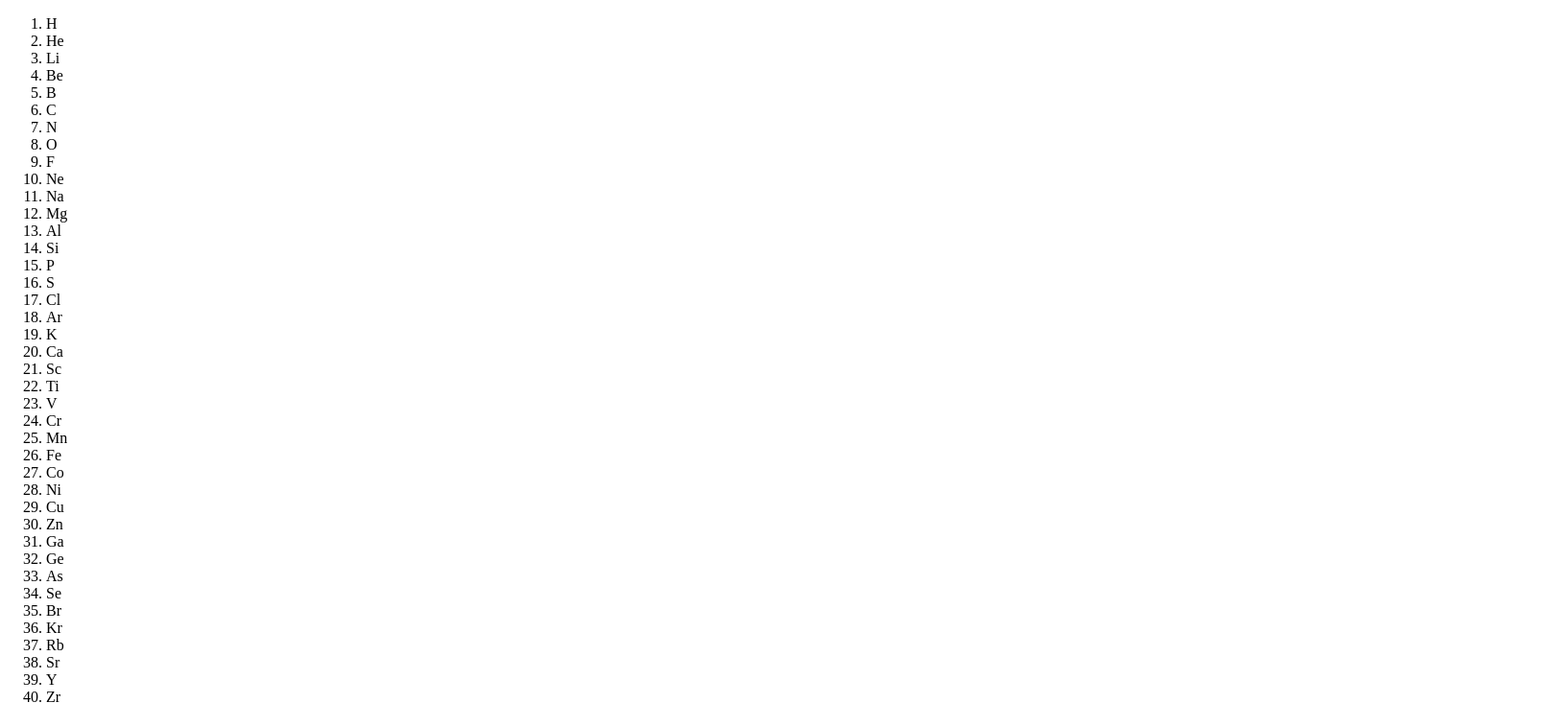
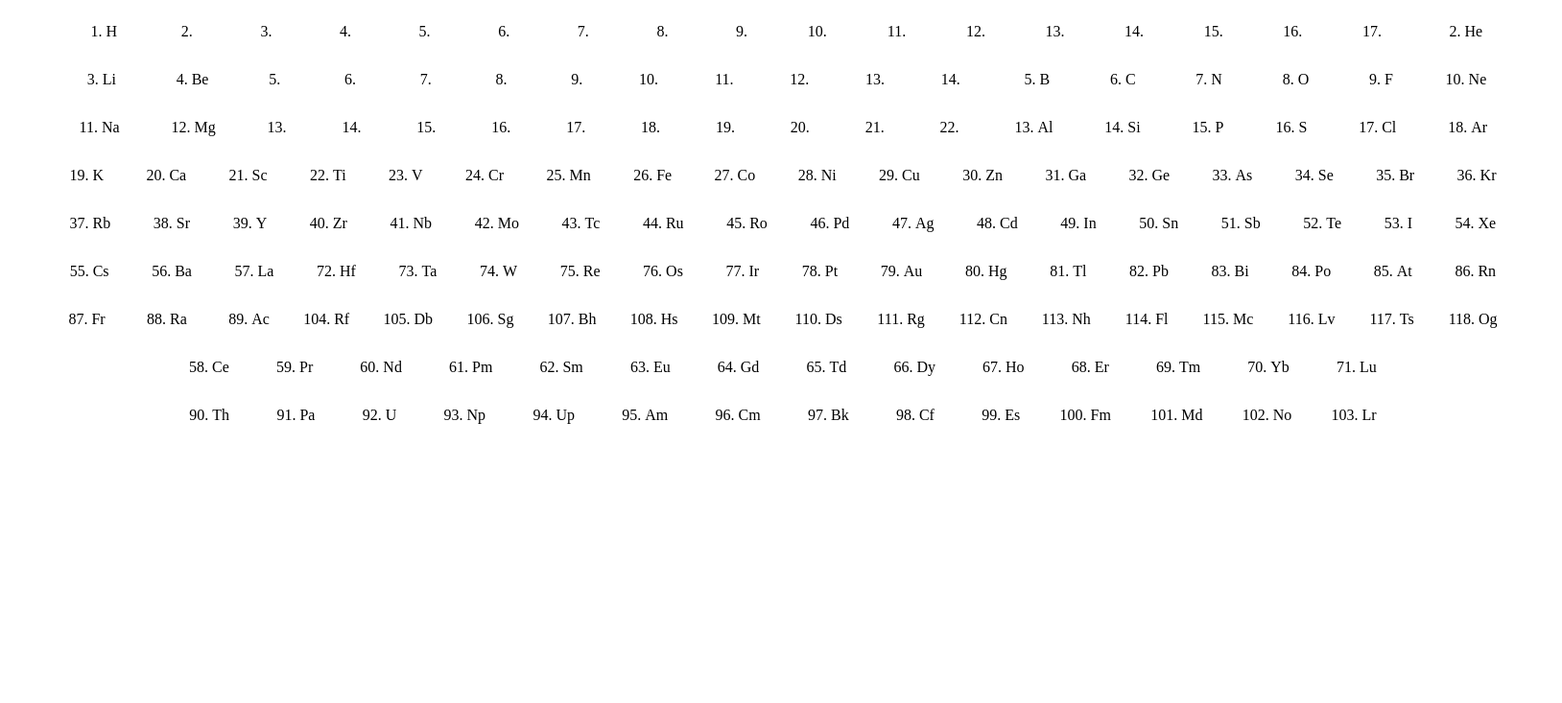
Before and after one commit to CarapaceonBear/periodic_table_challenge, a plain HTML site: page index.html in a window 1280 px wide. Shown: the top 733 px of the page at 96% size, 1628 px wide, since content can reach past the window. Drawn offline with Linux system fonts and the light colour scheme.

Commit message:
divided html into lists by row, applied universal styling

```diff
--- /dev/null
+++ b/Style/_element.scss
@@ -0,0 +1 @@
+@use "./variables" as *;
--- /dev/null
+++ b/Style/_mixins.scss
@@ -0,0 +1,8 @@
+@use "./variables" as *;
+
+@mixin rowStyling() {
+    display: flex;
+    justify-content: space-evenly;
+    align-items: center;
+    width: 100%;
+}
--- /dev/null
+++ b/Style/_table.scss
@@ -0,0 +1,58 @@
+@use "./variables" as *;
+@use "./mixins" as *;
+
+.table {
+    // display: grid;
+    // // grid-template-columns: repeat(18, 1fr);
+    // grid-template-columns: 100vw;
+    // grid-template-rows: repeat(9, 100px);
+    // gap: 10px;
+
+    // grid-template-areas:
+    // "row-1"
+    // "row-2"
+    // "row-3";
+
+    // &__row--1 {
+    //     grid-area: row-1;
+    // }
+    // &__row--2 {
+    //     grid-area: row-2;
+    // }
+
+    display: flex;
+    flex-direction: column;
+    justify-content: space-around;
+    align-items: center;
+    width: 1600px;
+
+    &__row--1 {
+        @include rowStyling();
+    }
+    &__row--2 {
+        @include rowStyling();
+    }
+    &__row--3 {
+        @include rowStyling
+    }
+    &__row--4 {
+        @include rowStyling();
+    }
+    &__row--5 {
+        @include rowStyling();
+    }
+    &__row--6 {
+        @include rowStyling
+    }
+    &__row--7 {
+        @include rowStyling();
+    }
+    &__row--8 {
+        @include rowStyling();
+        width: 85%
+    }
+    &__row--9 {
+        @include rowStyling();
+        width: 85%
+    }
+}
--- a/Style/style.scss
+++ b/Style/style.scss
@@ -0,0 +1,2 @@
+@use "./element";
+@use "./table";
--- a/index.html
+++ b/index.html
@@ -9,22 +9,51 @@
 </head>
 <body>
     <main class="table">
-        <ol type="1">
-            <!-- row 1 -->
+        <ol type="1" class="table__row--1">
             <li class="table__element table__element--d-grey table__element--3">
                 H
             </li>
-            <li class="table__element table__element--yellow table__element--5">
+            <li class="table__empty"></li>
+            <li class="table__empty"></li>
+            <li class="table__empty"></li>
+            <li class="table__empty"></li>
+            <li class="table__empty"></li>
+            <li class="table__empty"></li>
+            <li class="table__empty"></li>
+            <li class="table__empty"></li>
+            <li class="table__empty"></li>
+            <li class="table__empty"></li>
+            <li class="table__empty"></li>
+            <li class="table__empty"></li>
+            <li class="table__empty"></li>
+            <li class="table__empty"></li>
+            <li class="table__empty"></li>
+            <li class="table__empty"></li>
+            <li class="table__element table__element--yellow table__element--5"
+            value="2">
                 He
             </li>
-            <!-- row 2 -->
-            <li class="table__element table__element--pink table__element--3">
+        </ol>
+        <ol type="1" class="table__row--2">
+            <li class="table__element table__element--pink table__element--3"
+            value="3">
                 Li
             </li>
             <li class="table__element table__element--l-green table__element--5">
                 Be
             </li>
-            <li class="table__element table__element--green table__element--3">
+            <li class="table__empty"></li>
+            <li class="table__empty"></li>
+            <li class="table__empty"></li>
+            <li class="table__empty"></li>
+            <li class="table__empty"></li>
+            <li class="table__empty"></li>
+            <li class="table__empty"></li>
+            <li class="table__empty"></li>
+            <li class="table__empty"></li>
+            <li class="table__empty"></li>
+            <li class="table__element table__element--green table__element--3"
+            value="5">
                 B
             </li>
             <li class="table__element table__element--red table__element--3">
@@ -42,14 +71,27 @@
             <li class="table__element table__element--yellow table__element--5">
                 Ne
             </li>
-            <!-- row 3 -->
-            <li class="table__element table__element--pink table__element--5">
+        </ol>
+        <ol type="1" class="table__row--3">
+            <li class="table__element table__element--pink table__element--5"
+            value="11">
                 Na
             </li>
             <li class="table__element table__element--l-green table__element--6">
                 Mg
             </li>
-            <li class="table__element table__element--blue table__element--5">
+            <li class="table__empty"></li>
+            <li class="table__empty"></li>
+            <li class="table__empty"></li>
+            <li class="table__empty"></li>
+            <li class="table__empty"></li>
+            <li class="table__empty"></li>
+            <li class="table__empty"></li>
+            <li class="table__empty"></li>
+            <li class="table__empty"></li>
+            <li class="table__empty"></li>
+            <li class="table__element table__element--blue table__element--5"
+            value="13">
                 Al
             </li>
             <li class="table__element table__element--green table__element--4">
@@ -67,8 +109,10 @@
             <li class="table__element table__element--yellow table__element--4">
                 Ar
             </li>
-            <!-- row 4 -->
-            <li class="table__element table__element--pink table__element--3">
+        </ol>
+        <ol type="1" class="table__row--4">
+            <li class="table__element table__element--pink table__element--3"
+            value="19">
                 K
             </li>
             <li class="table__element table__element--l-green table__element--5">
@@ -122,8 +166,10 @@
             <li class="table__element table__element--yellow table__element--4">
                 Kr
             </li>
-            <!-- row 5 -->
-            <li class="table__element table__element--pink table__element--5">
+        </ol>
+        <ol type="1" class="table__row--5">
+            <li class="table__element table__element--pink table__element--5"
+            value="37">
                 Rb
             </li>
             <li class="table__element table__element--l-green table__element--4">
@@ -177,8 +223,10 @@
             <li class="table__element table__element--yellow table__element--5">
                 Xe
             </li>
-            <!-- row 6 -->
-            <li class="table__element table__element--pink table__element--5">
+        </ol>
+        <ol type="1" class="table__row--6">
+            <li class="table__element table__element--pink table__element--5"
+            value="55">
                 Cs
             </li>
             <li class="table__element table__element--l-green table__element--5">
@@ -233,8 +281,10 @@
             <li class="table__element table__element--yellow table__element--5">
                 Rn
             </li>
-            <!-- row 7 -->
-            <li class="table__element table__element--pink table__element--4">
+        </ol>
+        <ol type="1" class="table__row--7">
+            <li class="table__element table__element--pink table__element--4"
+            value="87">
                 Fr
             </li>
             <li class="table__element table__element--l-green table__element--5">
@@ -289,7 +339,8 @@
             <li class="table__element table__element--grey table__element--5">
                 Og
             </li>
-            <!-- row 8 -->
+        </ol>
+        <ol type="1" class="table__row--8">
             <li class="table__element table__element--white table__element--5"
             value="58">
                 Ce
@@ -333,7 +384,8 @@
             <li class="table__element table__element--white table__element--4">
                 Lu
             </li>
-            <!-- row 8 -->
+        </ol>
+        <ol type="1" class="table__row--9">
             <li class="table__element table__element--green table__element--4"
             value="90">
                 Th
```
Also changed, not shown: Style/_variables.scss (added), Style/style.css, 1 other file.
